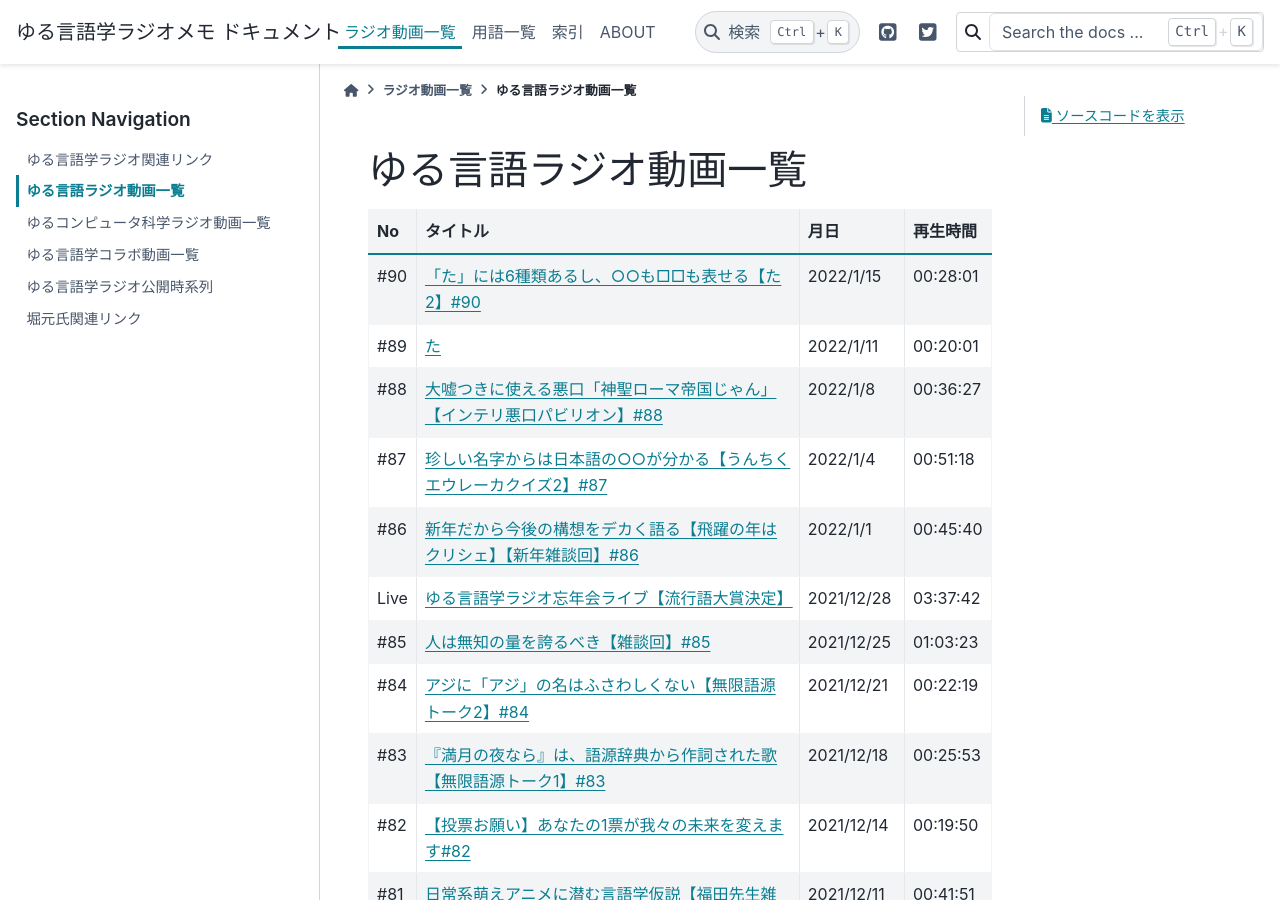
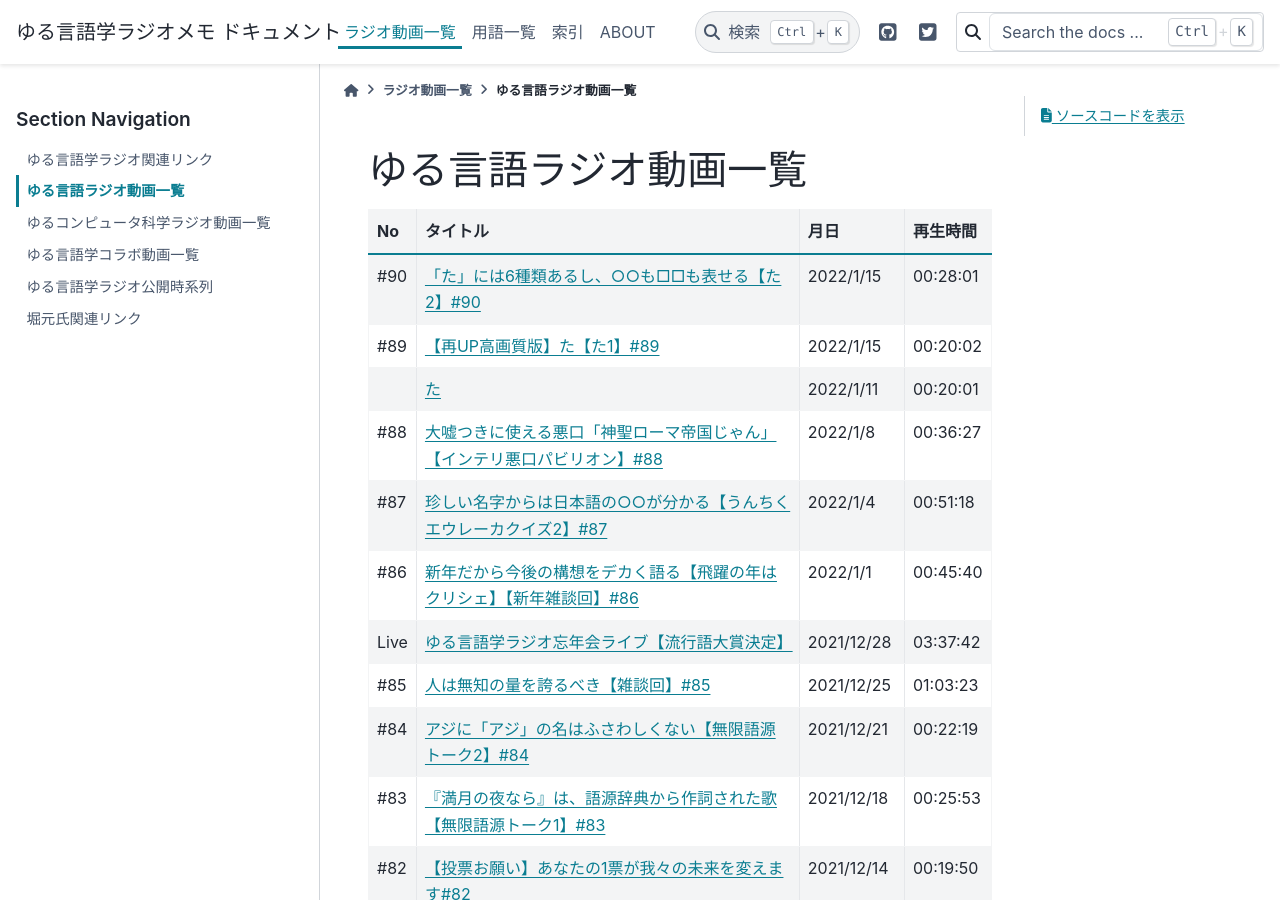
Before and after one commit to mtakagishi/yurugengo, a Sphinx documentation site: the page built from docs/videos/yurugengo_radio_list.rst, in a window 1280 px wide and 900 px high. Built offline with Sphinx 7.4.7 and the PyData theme 0.15.4, drawn with Linux system fonts in a browser that asks for light colours.

Commit message:
「た１」の高画質版へのリンクを追加

```diff
--- a/docs/videos/yurugengo_radio_list.rst
+++ b/docs/videos/yurugengo_radio_list.rst
@@ -6,7 +6,9 @@
 +======+================================================================================================+============+==========+
 | #90  | `「た」には6種類あるし、○○も□□も表せる【た2】#90`_                                             | 2022/1/15  | 00:28:01 |
 +------+------------------------------------------------------------------------------------------------+------------+----------+
-| #89  | `た`_                                                                                          | 2022/1/11  | 00:20:01 |
+| #89  | `【再UP高画質版】た【た1】#89`_                                                                | 2022/1/15  | 00:20:02 |
++------+------------------------------------------------------------------------------------------------+------------+----------+
+|      | `た`_                                                                                          | 2022/1/11  | 00:20:01 |
 +------+------------------------------------------------------------------------------------------------+------------+----------+
 | #88  | `大嘘つきに使える悪口「神聖ローマ帝国じゃん」【インテリ悪口パビリオン】#88`_                   | 2022/1/8   | 00:36:27 |
 +------+------------------------------------------------------------------------------------------------+------------+----------+
@@ -189,6 +191,7 @@
 | #1   | `「イルカも喋る」は大ウソ【言語学って何？】#1`_                                                | 2021/03/11 | 00:14:56 |
 +------+------------------------------------------------------------------------------------------------+------------+----------+
 
+.. _【再UP高画質版】た【た1】#89: https://www.youtube.com/watch?v=x1C0FD1XmTk
 .. _「た」には6種類あるし、○○も□□も表せる【た2】#90: https://www.youtube.com/watch?v=P4FvgzaY2MA
 .. _た: https://www.youtube.com/watch?v=x1C0FD1XmTk
 .. _大嘘つきに使える悪口「神聖ローマ帝国じゃん」【インテリ悪口パビリオン】#88: https://www.youtube.com/watch?v=wlQrQVzdoVA
```
